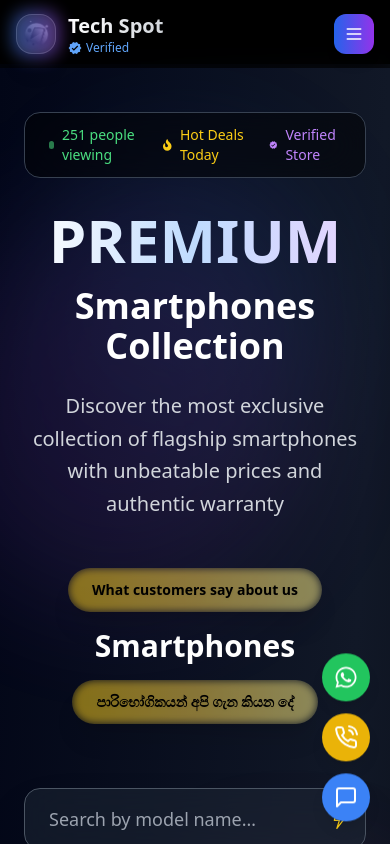
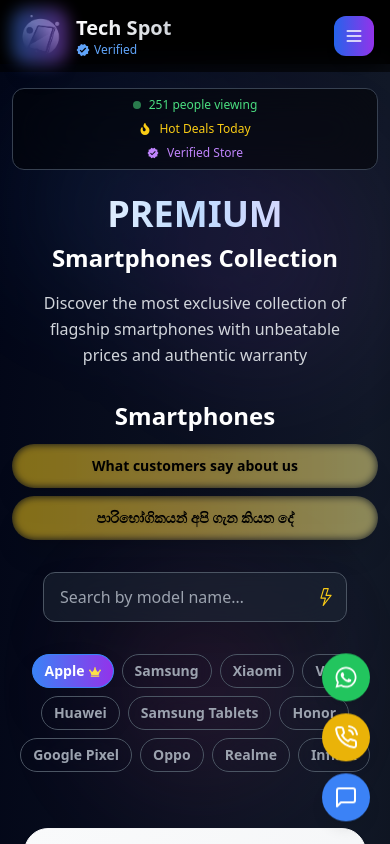
Before and after one commit to IT21182914/Tech-Spot-Official, a React (Create React App) app: page /smartphones in a window 390 px wide. Shown: the top 844 px of the page. Built offline with nearby package versions, Linux system fonts and the light colour scheme.

Commit message:
Logo & Responsive

```diff
--- a/src/components/Navbar.jsx
+++ b/src/components/Navbar.jsx
@@ -170,20 +170,11 @@ const Navbar = () => {
               className="flex items-center gap-3 cursor-pointer"
             >
               <div className="relative">
-                {/* Custom Logo Image */}
-                <div className="h-10 w-10 lg:h-12 lg:w-12 rounded-2xl shadow-xl overflow-hidden bg-white/10 backdrop-blur-sm border border-white/20">
-                  <img
-                    src="/images/Logo.png"
-                    alt="Tech Spot Logo"
-                    className="w-full h-full object-contain p-1"
-                    onError={(e) => {
-                      // Fallback to gradient background with "T" if logo fails to load
-                      e.target.style.display = "none";
-                      e.target.parentElement.innerHTML =
-                        '<div class="w-full h-full bg-gradient-to-r from-blue-500 to-purple-500 rounded-2xl flex items-center justify-center"><span class="text-white font-bold text-xl">T</span></div>';
-                    }}
-                  />
-                </div>
+                <img
+                  src="/images/Logo.png"
+                  alt="Tech Spot Logo"
+                  className="h-12 w-12 lg:h-14 lg:w-14 rounded-2xl shadow-xl"
+                />
                 <div className="absolute -inset-1 bg-gradient-to-r from-blue-500 to-purple-500 rounded-2xl opacity-30 blur animate-pulse"></div>
               </div>
               <div>
--- a/src/components/smartphones/HeroSection.jsx
+++ b/src/components/smartphones/HeroSection.jsx
@@ -18,32 +18,36 @@ const HeroSection = ({
     <div className="relative overflow-hidden">
       {/* Animated Background Elements */}
       <div className="absolute inset-0 opacity-20">
-        <div className="absolute top-20 left-10 w-72 h-72 bg-blue-500 rounded-full blur-3xl animate-pulse"></div>
-        <div className="absolute top-40 right-20 w-96 h-96 bg-purple-500 rounded-full blur-3xl animate-pulse delay-1000"></div>
-        <div className="absolute bottom-20 left-1/3 w-80 h-80 bg-pink-500 rounded-full blur-3xl animate-pulse delay-2000"></div>
+        <div className="absolute top-10 left-5 w-48 h-48 sm:top-20 sm:left-10 sm:w-72 sm:h-72 bg-blue-500 rounded-full blur-3xl animate-pulse"></div>
+        <div className="absolute top-20 right-5 w-56 h-56 sm:top-40 sm:right-20 sm:w-96 sm:h-96 bg-purple-500 rounded-full blur-3xl animate-pulse delay-1000"></div>
+        <div className="absolute bottom-10 left-1/4 w-52 h-52 sm:bottom-20 sm:left-1/3 sm:w-80 sm:h-80 bg-pink-500 rounded-full blur-3xl animate-pulse delay-2000"></div>
       </div>
 
-      <div className="relative z-10 py-12 px-6">
+      <div className="relative z-10 py-6 sm:py-12 px-3 sm:px-6">
         {/* Top Bar with Live Stats */}
         <motion.div
           initial={{ opacity: 0, y: -20 }}
           animate={{ opacity: 1, y: 0 }}
-          className="flex justify-center mb-8"
+          className="flex justify-center mb-6 sm:mb-8"
         >
-          <div className="bg-black/50 backdrop-blur-xl border border-gray-700 rounded-2xl px-6 py-3 flex items-center gap-6">
-            <div className="flex items-center gap-2 text-green-400">
+          <div className="bg-black/50 backdrop-blur-xl border border-gray-700 rounded-xl sm:rounded-2xl px-3 py-2 sm:px-6 sm:py-3 flex flex-col gap-2 sm:flex-row sm:items-center sm:gap-6 w-full max-w-md sm:max-w-none sm:w-auto">
+            <div className="flex items-center justify-center gap-2 text-green-400">
               <div className="w-2 h-2 bg-green-400 rounded-full animate-pulse"></div>
-              <span className="text-sm font-medium">
+              <span className="text-xs sm:text-sm font-medium">
                 {247 + viewCount} people viewing
               </span>
             </div>
-            <div className="flex items-center gap-2 text-yellow-400">
-              <FaFire className="text-sm" />
-              <span className="text-sm font-medium">Hot Deals Today</span>
+            <div className="flex items-center justify-center gap-2 text-yellow-400">
+              <FaFire className="text-xs sm:text-sm" />
+              <span className="text-xs sm:text-sm font-medium">
+                Hot Deals Today
+              </span>
             </div>
-            <div className="flex items-center gap-2 text-purple-400">
-              <MdVerified className="text-sm" />
-              <span className="text-sm font-medium">Verified Store</span>
+            <div className="flex items-center justify-center gap-2 text-purple-400">
+              <MdVerified className="text-xs sm:text-sm" />
+              <span className="text-xs sm:text-sm font-medium">
+                Verified Store
+              </span>
             </div>
           </div>
         </motion.div>
@@ -53,28 +57,49 @@ const HeroSection = ({
           initial={{ opacity: 0, y: 30 }}
           animate={{ opacity: 1, y: 0 }}
           transition={{ delay: 0.2 }}
-          className="text-center mb-12"
+          className="text-center mb-8 sm:mb-12 px-2"
         >
-          <h1 className="text-6xl sm:text-7xl font-black bg-gradient-to-r from-white via-blue-200 to-purple-200 bg-clip-text text-transparent mb-4">
+          <h1 className="text-4xl sm:text-6xl lg:text-7xl font-black bg-gradient-to-r from-white via-blue-200 to-purple-200 bg-clip-text text-transparent mb-2 sm:mb-4">
             PREMIUM
           </h1>
-          <h2 className="text-4xl sm:text-5xl font-bold text-white mb-6">
+          <h2 className="text-2xl sm:text-4xl lg:text-5xl font-bold text-white mb-4 sm:mb-6">
             Smartphones Collection
           </h2>
-          <p className="text-xl text-gray-300 max-w-2xl mx-auto leading-relaxed">
+          <p className="text-base sm:text-xl text-gray-300 max-w-xs sm:max-w-2xl mx-auto leading-relaxed">
             Discover the most exclusive collection of flagship smartphones with
             unbeatable prices and authentic warranty
           </p>
         </motion.div>
 
         {/* Heading with Review Buttons */}
-        <div className="flex flex-col items-center gap-4 sm:flex-row sm:justify-between sm:items-center mb-16">
+        <div className="mb-8 sm:mb-16">
+          {/* Mobile Layout */}
+          <div className="flex flex-col items-center gap-3 sm:hidden">
+            <h1 className="text-2xl font-bold text-center text-white order-first">
+              Smartphones
+            </h1>
+            <div className="flex flex-col gap-2 w-full max-w-sm">
               <PremiumButton
                 text="What customers say about us"
                 href="/testimonials"
                 type="review"
               />
-          <h1 className="text-3xl sm:text-4xl font-bold text-center text-white">
+              <PremiumButton
+                text="පාරිභෝගිකයන් අපි ගැන කියන දේ"
+                href="/testimonials"
+                type="review"
+              />
+            </div>
+          </div>
+
+          {/* Desktop Layout */}
+          <div className="hidden sm:flex flex-col items-center gap-4 lg:flex-row lg:justify-between lg:items-center">
+            <PremiumButton
+              text="What customers say about us"
+              href="/testimonials"
+              type="review"
+            />
+            <h1 className="text-3xl lg:text-4xl font-bold text-center text-white">
               Smartphones
             </h1>
             <PremiumButton
@@ -83,23 +108,24 @@ const HeroSection = ({
               type="review"
             />
           </div>
+        </div>
 
         {/* Search Bar */}
         <motion.div
           initial={{ opacity: 0, scale: 0.9 }}
           animate={{ opacity: 1, scale: 1 }}
-          className="max-w-2xl mx-auto mb-12"
+          className="max-w-xs sm:max-w-2xl mx-auto mb-8 sm:mb-12 px-2"
         >
           <div className="relative">
             <input
               type="text"
               placeholder="Search by model name…"
-              className="w-full px-6 py-4 rounded-2xl bg-gray-800/50 backdrop-blur-xl text-white placeholder-gray-400 border border-gray-600 focus:outline-none focus:ring-2 focus:ring-blue-500 focus:border-transparent text-lg shadow-2xl"
+              className="w-full px-4 py-3 sm:px-6 sm:py-4 rounded-xl sm:rounded-2xl bg-gray-800/50 backdrop-blur-xl text-white placeholder-gray-400 border border-gray-600 focus:outline-none focus:ring-2 focus:ring-blue-500 focus:border-transparent text-base sm:text-lg shadow-2xl"
               value={searchTerm}
               onChange={(e) => setSearchTerm(e.target.value)}
             />
-            <div className="absolute right-4 top-1/2 -translate-y-1/2">
-              <BsLightning className="text-yellow-400 text-xl" />
+            <div className="absolute right-3 sm:right-4 top-1/2 -translate-y-1/2">
+              <BsLightning className="text-yellow-400 text-lg sm:text-xl" />
             </div>
           </div>
         </motion.div>
@@ -108,8 +134,9 @@ const HeroSection = ({
         <motion.div
           initial={{ opacity: 0, y: 20 }}
           animate={{ opacity: 1, y: 0 }}
-          className="flex flex-wrap justify-center gap-3 sm:gap-4 mb-16"
+          className="mb-8 sm:mb-16 px-2"
         >
+          <div className="flex flex-wrap justify-center gap-2 sm:gap-3 lg:gap-4">
             {categories.map((cat, index) => (
               <motion.button
                 key={cat}
@@ -122,7 +149,7 @@ const HeroSection = ({
                   setActiveCategory(cat);
                   setSearchTerm("");
                 }}
-              className={`relative px-4 py-2 rounded-full border transition-all duration-300 font-bold overflow-hidden group ${
+                className={`relative px-3 py-1.5 sm:px-4 sm:py-2 rounded-full border transition-all duration-300 font-bold overflow-hidden group text-sm sm:text-base ${
                   activeCategory === cat
                     ? "bg-blue-500 text-white border-blue-500 shadow-2xl"
                     : "text-gray-400 border-gray-600 hover:bg-gray-700 backdrop-blur-xl"
@@ -137,10 +164,11 @@ const HeroSection = ({
                 )}
                 <span className="relative z-10">{cat}</span>
                 {activeCategory === cat && (
-                <FaCrown className="relative z-10 inline-block ml-2 text-yellow-300" />
+                  <FaCrown className="relative z-10 inline-block ml-1 sm:ml-2 text-yellow-300 text-xs sm:text-sm" />
                 )}
               </motion.button>
             ))}
+          </div>
         </motion.div>
       </div>
     </div>
```
Lines whose indentation alone changed are shown as unchanged.
